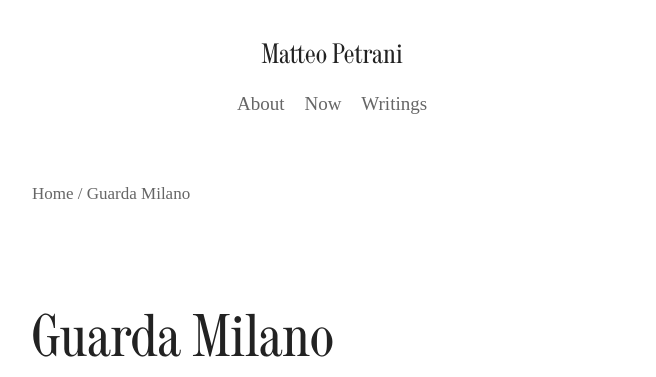
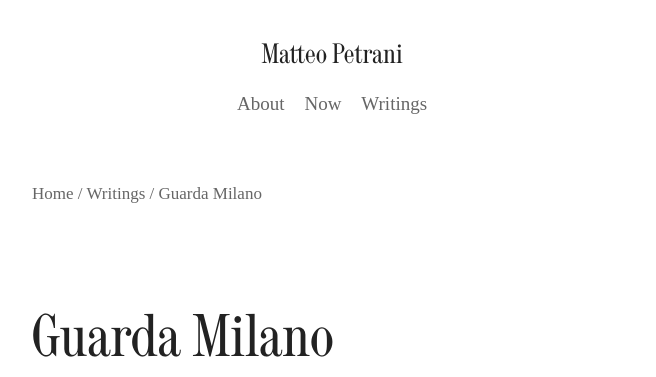
Before and after one commit to matteopetrani/matteopetrani.github.io, a Jekyll site: the page built from _posts/2016-10-04-guarda-milano.md, in a window 1280 px wide. Shown: the top 377 px of the page, without its empty margins (308-964 px from the left). Built offline with Jekyll 4.4.1, drawn with Linux system fonts in a browser that asks for light colours; some web fonts are replaced.

Commit message:
breadcrumbs fix

```diff
--- a/_layouts/post.html
+++ b/_layouts/post.html
@@ -5,7 +5,7 @@ layout: default
 
     <header class="post-header">
         <nav class="breadcrumbs">
-            <a href="/">Home</a> / {{ page.title | escape }}
+            <a href="/">Home</a> / <a href="{{ '/writings/' | relative_url }}">Writings</a> / {{ page.title | escape }}
         </nav>
         <h1 class="post-title">{{ page.title | escape }}</h1>
         <p class="post-meta">
```
